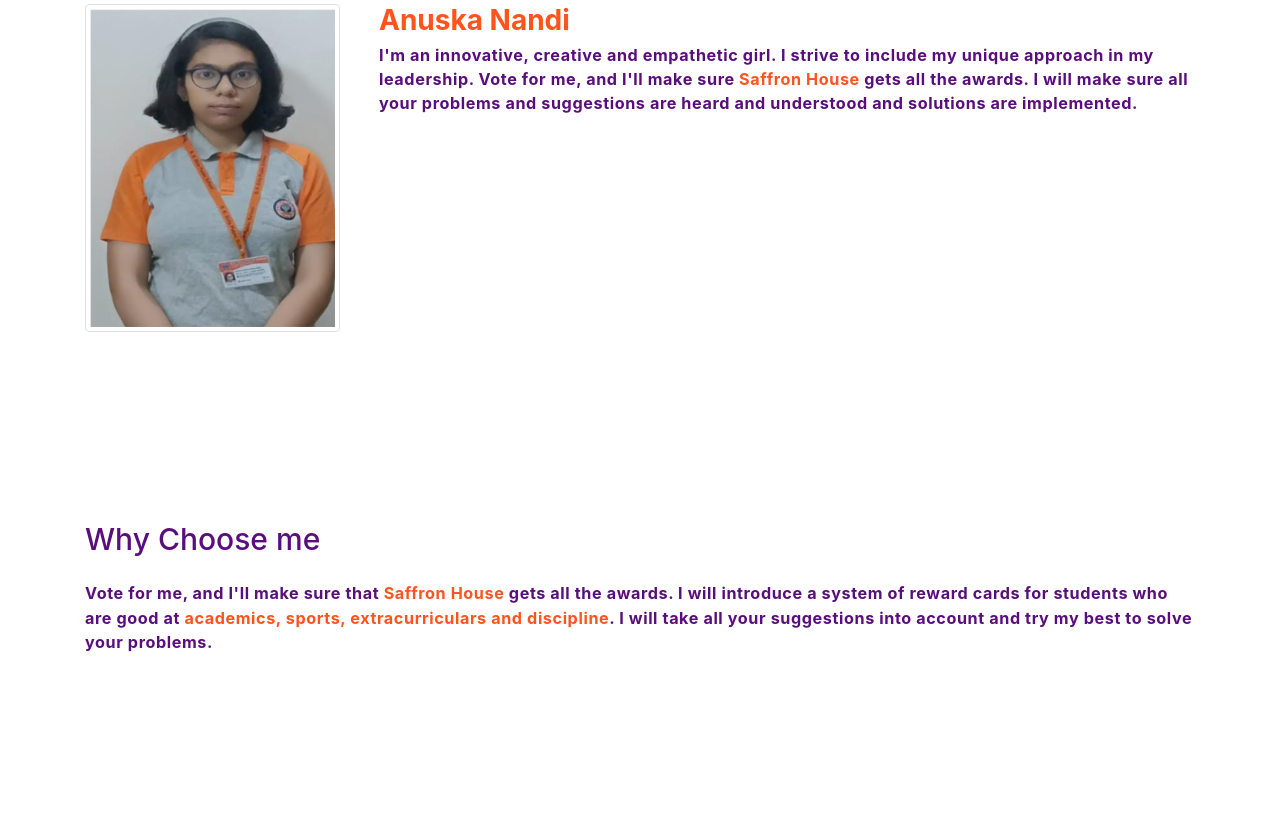
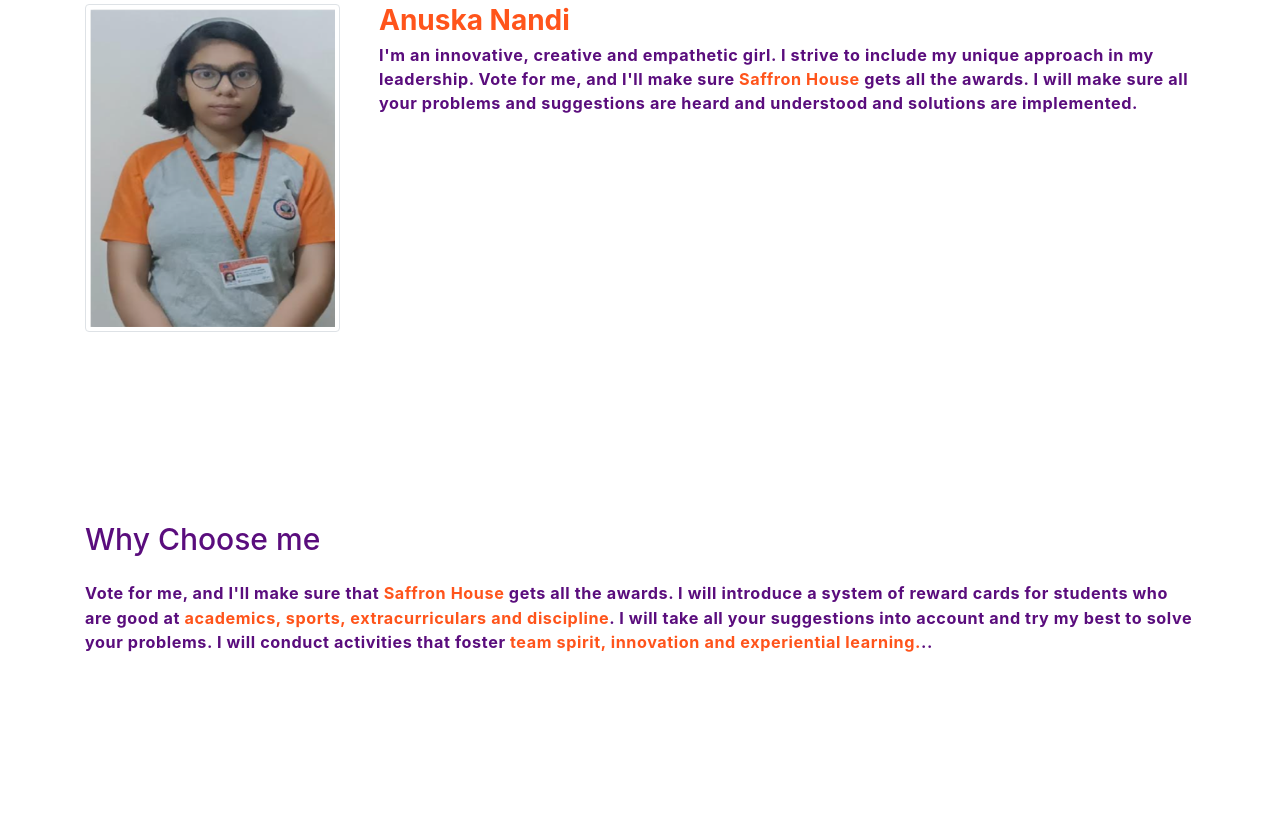
Before and after one commit to Phoenix-172/vote-for-Anuska-Nandi-Saffron-House, a plain HTML site: page index.html in a window 1280 px wide. Shown: the part 892-1720 px from the top of the page. Drawn offline with nearby package versions, Linux system fonts and the light colour scheme; a script that the page names is missing.

Commit message:
Update index.html

```diff
--- a/index.html
+++ b/index.html
@@ -49,7 +49,7 @@
     <header class="header" id="home">
         <div class="container name-purple">
             <div class="infos">
-                <h6 class="subtitle name-purple">Hello,I'm</h6>
+                <h6 class="subtitle name-purple">Hello, I'm</h6>
                 <h6 class="title name-purple">Anuska Nandi</h6>
                 <p>Candidate for<b> <span style="color: rgb(255, 84, 27);">Saffron House Captaincy </span></b> </p>
 
@@ -97,7 +97,7 @@
         <div class="container">
             <h6 class="subtitle"></h6>
             <h6 class="section-title mb-4 name-purple" >Why Choose me</h6>
-            <p class="">Vote for me, and I'll make sure that  <span style="color: rgb(255, 84, 27);">Saffron House </span> gets all the awards. I will introduce a system of reward cards for students who are good at  <span style="color: rgb(255, 84, 27);">academics, sports, extracurriculars and discipline</span>. I will take all your suggestions into account and try my best to solve your problems.</p>
+            <p class="">Vote for me, and I'll make sure that  <span style="color: rgb(255, 84, 27);">Saffron House </span> gets all the awards. I will introduce a system of reward cards for students who are good at  <span style="color: rgb(255, 84, 27);">academics, sports, extracurriculars and discipline</span>. I will take all your suggestions into account and try my best to solve your problems. I will conduct activities that foster <span style="color: rgb(255, 84, 27);">team spirit, innovation and experiential learning.</span>..</p>
         </b>
         </div>
     </section>
```
